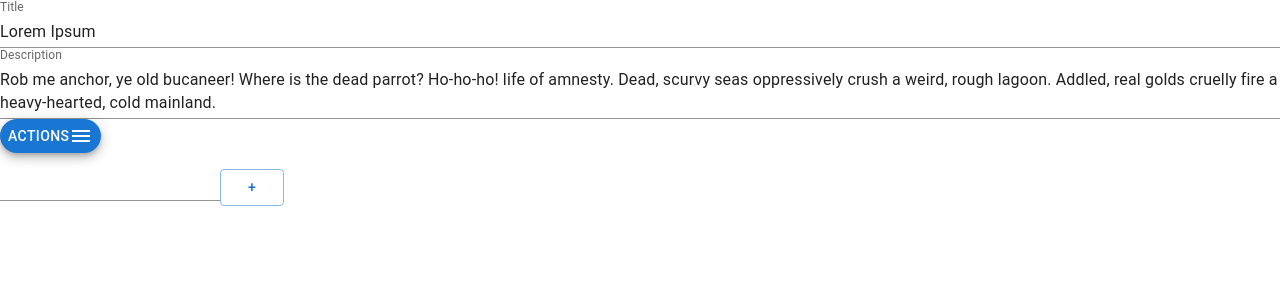
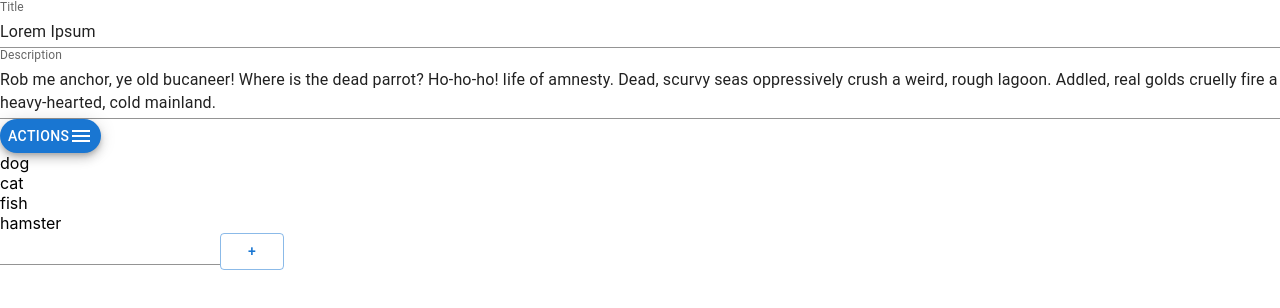
Before and after one commit to Roma-Ol/List-Bee, a React (Create React App) app: page / in a window 1280 px wide. Shown: the top 308 px of the page. Built offline with nearby package versions, Linux system fonts and the light colour scheme.

Commit message:
LB-6: Added Drag & Drop functionality

```diff
--- a/package.json
+++ b/package.json
@@ -11,6 +11,9 @@
     "@testing-library/react": "^13.3.0",
     "@testing-library/user-event": "^13.5.0",
     "react": "^18.2.0",
+    "react-dnd": "^16.0.1",
+    "react-dnd-html5-backend": "^16.0.1",
+    "react-dnd-touch-backend": "^16.0.1",
     "react-dom": "^18.2.0",
     "react-scripts": "5.0.1",
     "web-vitals": "^2.1.4"
--- a/src/Components/card/card-content.js
+++ b/src/Components/card/card-content.js
@@ -11,9 +11,7 @@ const CardContent = (props) => {
             .querySelector('input')
             .value;
 
-        const newState = todo.filter(i => i.title !== inputVal);
-
-        props.updateTodoList(newState);
+        props.updateTodoList(todo.filter(i => i.title !== inputVal));
     }
 
     return (
--- a/src/Components/card/card.js
+++ b/src/Components/card/card.js
@@ -1,20 +1,46 @@
-import {Button, ButtonGroup, Fab} from "@mui/material";
+import {Button, ButtonGroup, Fab, TextField} from "@mui/material";
 import MenuIcon from '@mui/icons-material/Menu';
-import {useState} from "react";
+import {useCallback, useState} from "react";
+import ListItem from "./listItem";
 import CardContent from "./card-content";
 import AddTodo from "./add-todo";
+import DeleteIcon from "@mui/icons-material/Delete";
+import {HTML5Backend} from "react-dnd-html5-backend";
+import {DndProvider} from "react-dnd";
+
+const testState = [
+    {uid: 1, title: 'dog', key: 1},
+    {uid: 2, title: 'cat', key: 2},
+    {uid: 3, title: 'fish', key: 3},
+    {uid: 4, title: 'hamster', key: 4},
+]
 
 const ListCard = () => {
     // Open & close card settings identifier.
     const [isOpened, setOppositeVal] = useState(false);
 
     // All the todos of this card.
-    const [todo, setTodo] = useState([
-    ]);
+    const [todos, setTodos] = useState(testState);
 
     const updateTodoList = (newTodo) => {
-        setTodo((todo) => newTodo);
+        setTodos((todos) => newTodo);
     }
+
+    const moveTodoListItem = useCallback(
+        (dragIndex, hoverIndex) => {
+            const dragItem = todos[dragIndex]
+            const hoverItem = todos[hoverIndex]
+
+            // Swap places of dragItem and hoverItem in the pets array
+            setTodos(todos => {
+                const updatedTodo = [...todos]
+                updatedTodo[dragIndex] = hoverItem
+                updatedTodo[hoverIndex] = dragItem
+                return updatedTodo
+            })
+        },
+        [todos],
+    )
 
     return (
         <div className='list__card'>
@@ -44,13 +70,21 @@ const ListCard = () => {
                     null}
             </div>
 
-            <div className="list__card__content">
-                <CardContent currentState={todo}
-                             updateTodoList={updateTodoList}/>
-            </div>
+            <DndProvider backend={HTML5Backend} >
+                {todos.map((item, index) => (
+                    <div className='rte'>
+                        <ListItem
+                            key={item.uid}
+                            index={index}
+                            title={item.title}
+                            moveListItem={moveTodoListItem}/>
+                    </div>
+
+                ))}
+            </DndProvider>
 
             <div className="list__card__add-todo">
-                <AddTodo currentState={todo}
+                <AddTodo currentState={todos}
                          updateTodoList={updateTodoList}/>
             </div>
         </div>
--- /dev/null
+++ b/src/Components/card/listItem.js
@@ -0,0 +1,47 @@
+import React, {useRef} from 'react'
+import {useDrag, useDrop} from 'react-dnd'
+
+
+const ListItem = ({title, index, moveListItem}) => {
+
+    // useDrag - the list item is draggable
+    const [{isDragging}, dragRef] = useDrag({
+        type: 'item',
+        item: {index},
+        collect: (monitor) => ({
+            isDragging: monitor.isDragging(),
+        }),
+    })
+
+    // useDrop - the list item is also a drop area
+    const [spec, dropRef] = useDrop({
+        accept: 'item',
+        hover: (item, monitor) => {
+            const dragIndex = item.index
+            const hoverIndex = index
+            const hoverBoundingRect = ref.current?.getBoundingClientRect()
+            const hoverMiddleY = (hoverBoundingRect.bottom - hoverBoundingRect.top) / 2
+            const hoverActualY = monitor.getClientOffset().y - hoverBoundingRect.top
+
+            // if dragging down, continue only when hover is smaller than middle Y
+            if (dragIndex < hoverIndex && hoverActualY < hoverMiddleY) return
+            // if dragging up, continue only when hover is bigger than middle Y
+            if (dragIndex > hoverIndex && hoverActualY > hoverMiddleY) return
+
+            moveListItem(dragIndex, hoverIndex)
+            item.index = hoverIndex
+        },
+    })
+
+    // Join the 2 refs together into one (both draggable and can be dropped on)
+    const ref = useRef(null)
+    const dragDropRef = dragRef(dropRef(ref))
+
+    return (
+        <div ref={dragDropRef} className="todoUnit">
+            {title}
+        </div>
+    )
+}
+
+export default ListItem;
```
Also changed, not shown: 1 other file (tests, documents, lock files or other folders).
